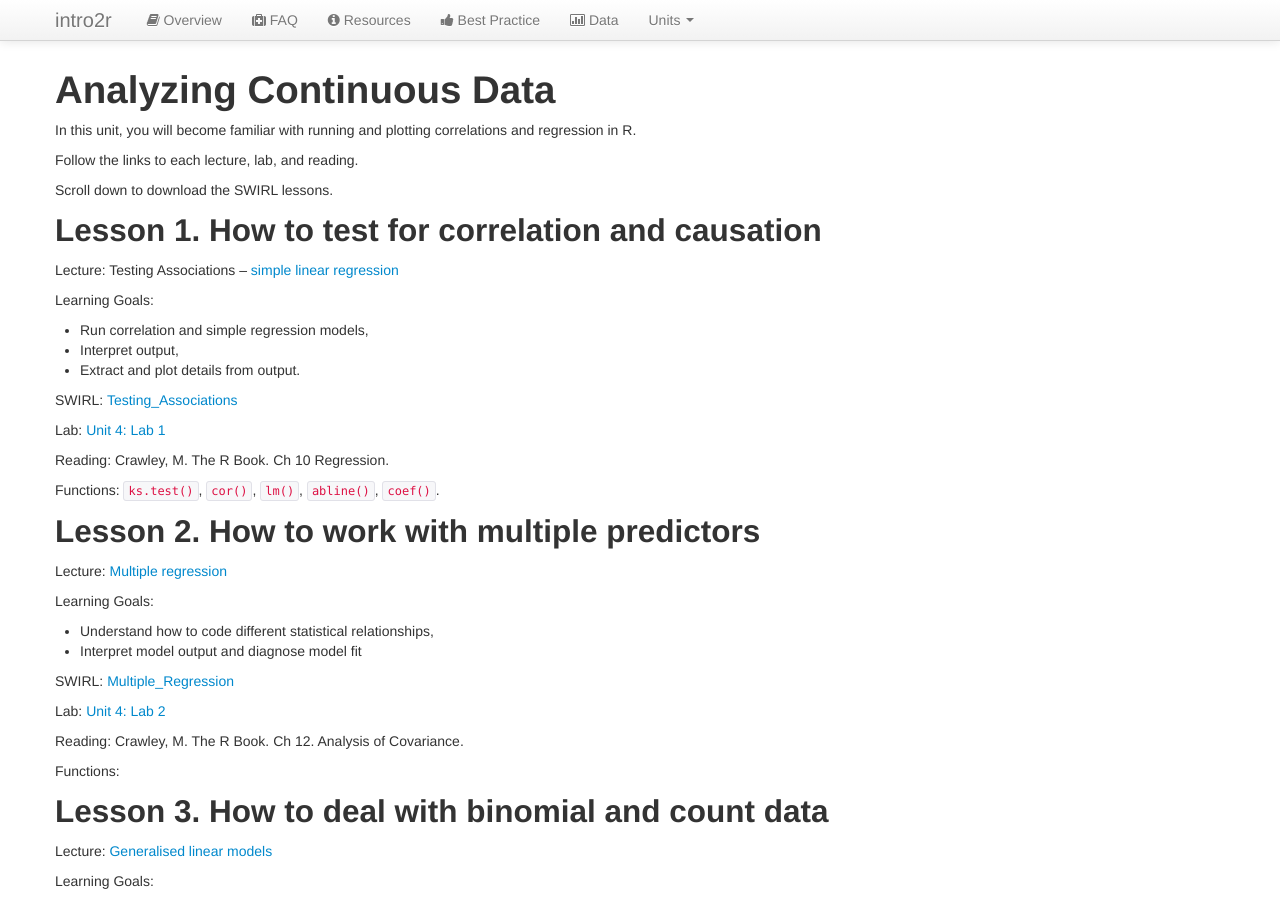
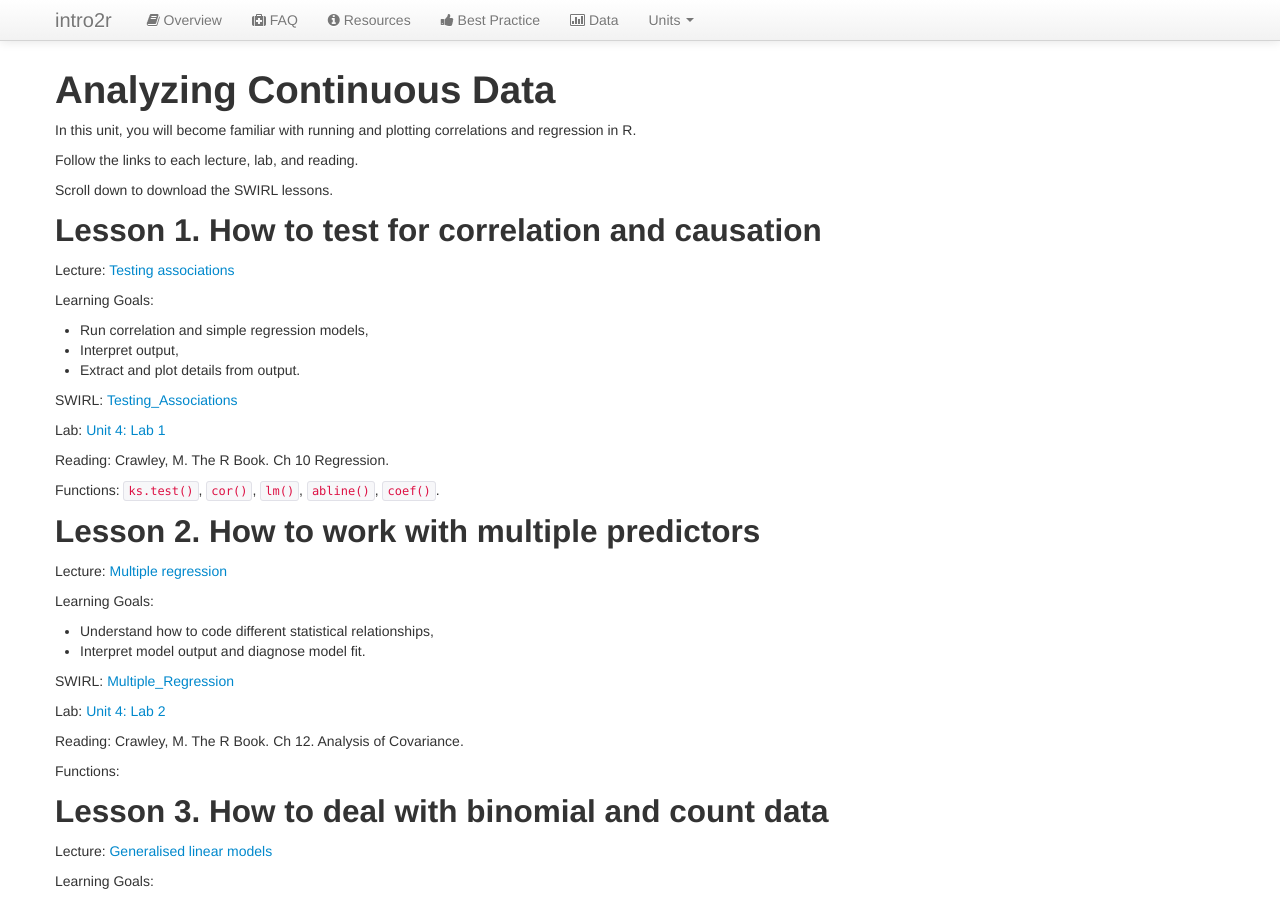
Before and after one commit to intro2r/intro2r, a Jekyll site: the page built from unit4/index.md, in a window 1280 px wide and 900 px high. Built offline with Jekyll 4.4.1, drawn with Linux system fonts in a browser that asks for light colours.

Commit message:
Update index.md

```diff
--- a/unit4/index.md
+++ b/unit4/index.md
@@ -14,7 +14,7 @@ Scroll down to download the SWIRL lessons.
 
 ## Lesson 1. How to test for correlation and causation
 
-Lecture: Testing Associations -- [simple linear regression](../unit4/testing-associations.html)
+Lecture: [Testing associations](../unit4/testing-associations.html)
 
 Learning Goals:
  - Run correlation and simple regression models,
@@ -36,7 +36,7 @@ Lecture: [Multiple regression](../unit4/multiple-regression.html)
 
 Learning Goals:
  - Understand how to code different statistical relationships,
- - Interpret model output and diagnose model fit
+ - Interpret model output and diagnose model fit.
 
 SWIRL: [Multiple_Regression](../unit4/swirl/Multiple_Regression.html)
 
```
